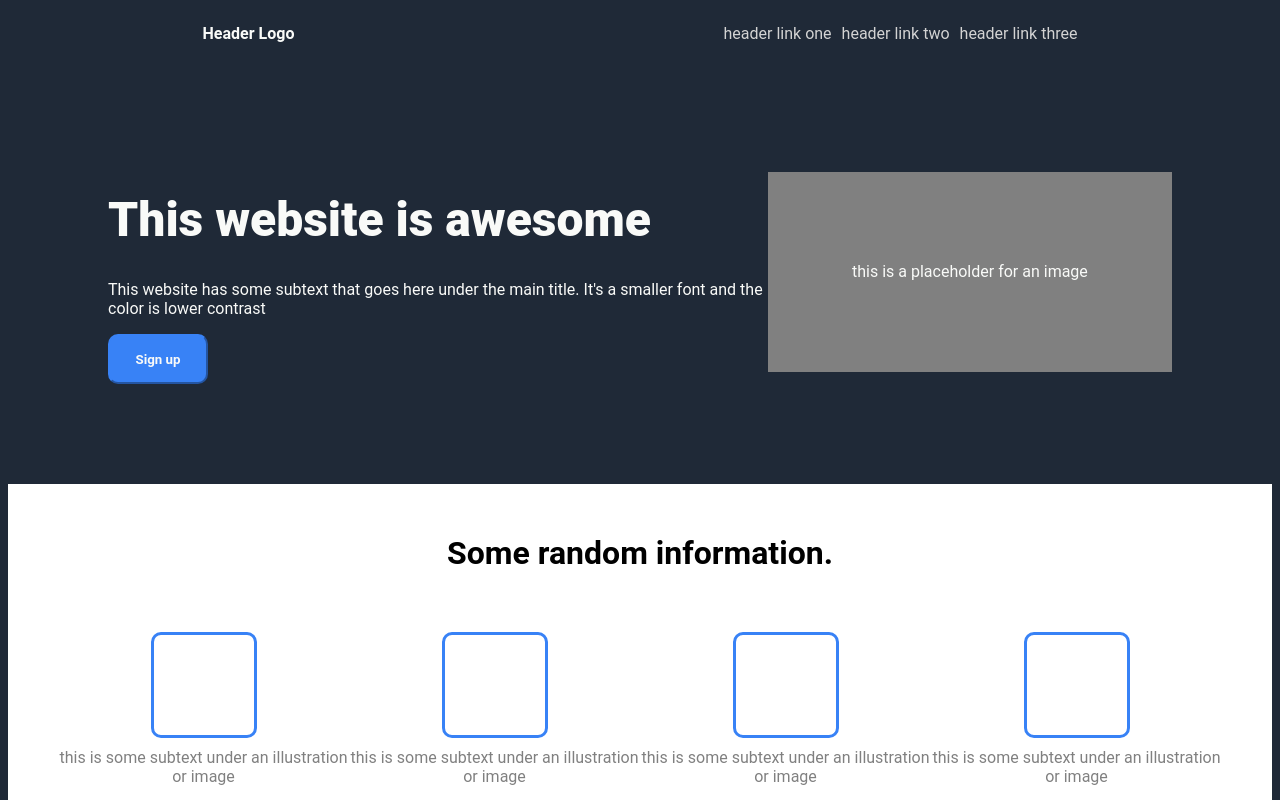
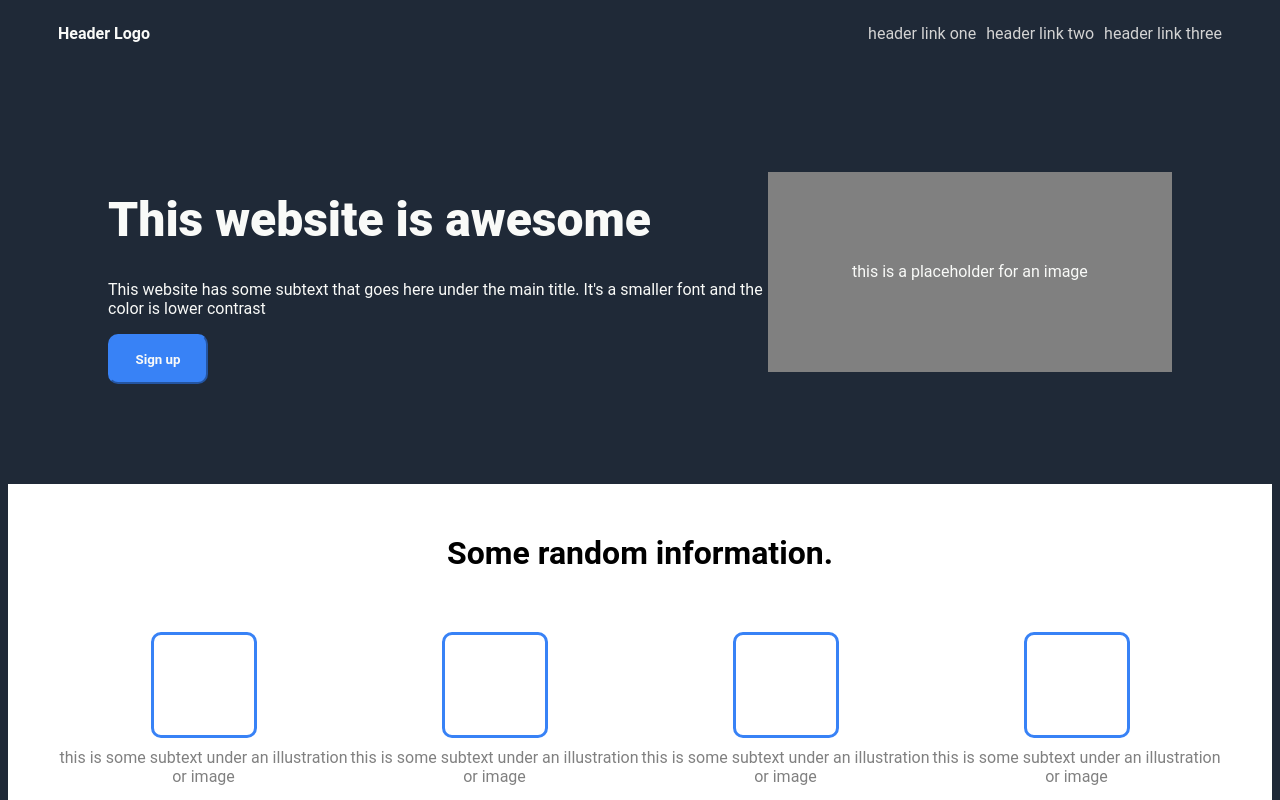
Before and after one commit to ravello/landing-page, a plain HTML site: page index.html in a window 1280 px wide. Shown: the top 800 px of the page. Drawn offline with Linux system fonts and the light colour scheme.

Commit message:
made some edits

```diff
--- a/style.css
+++ b/style.css
@@ -15,8 +15,9 @@ body {
 
 .header {
     display: flex;
-    justify-content: space-around;
+    justify-content: space-between;
     align-items: center;
+    padding: 0px 50px;
 }
 
 .headerLeft {
```
